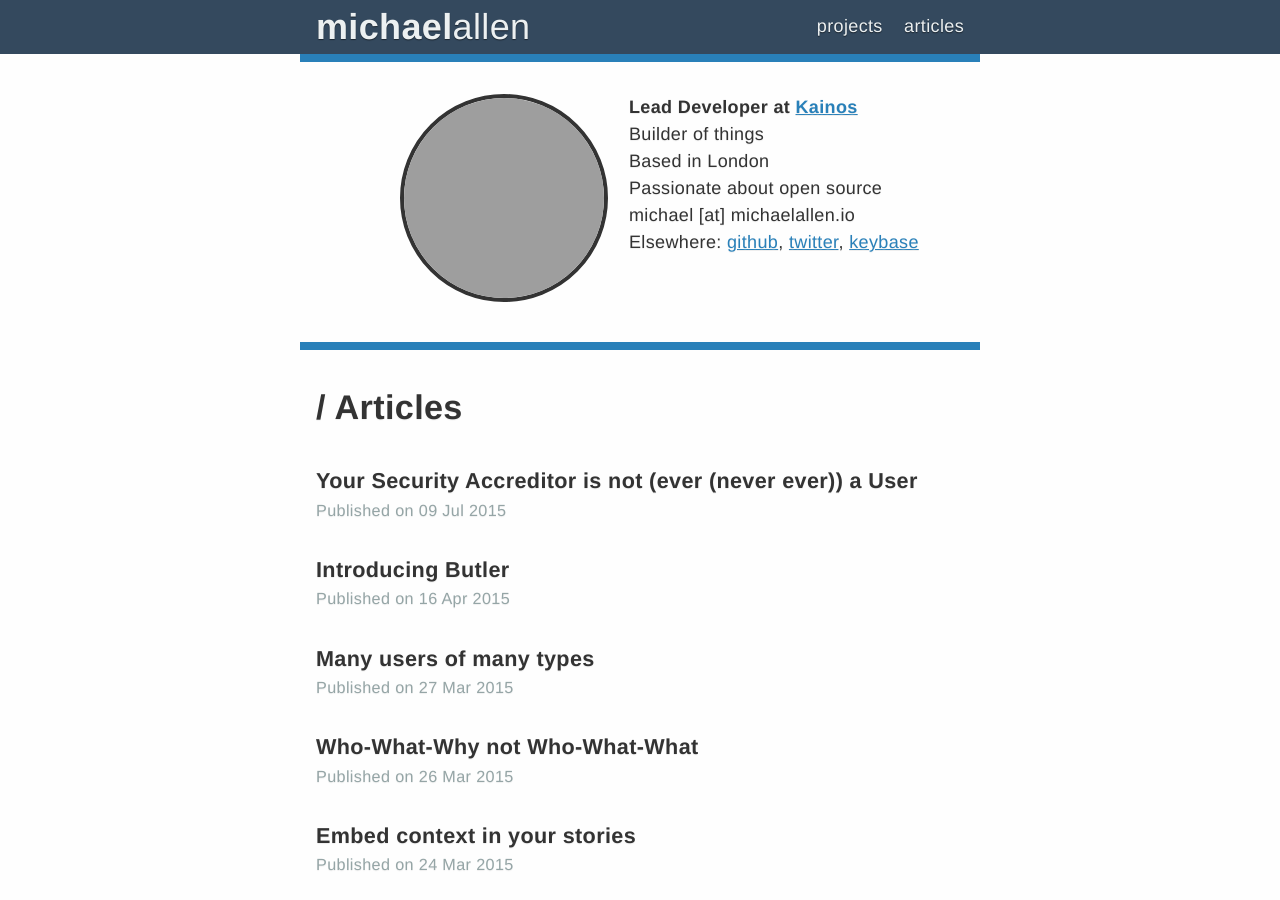
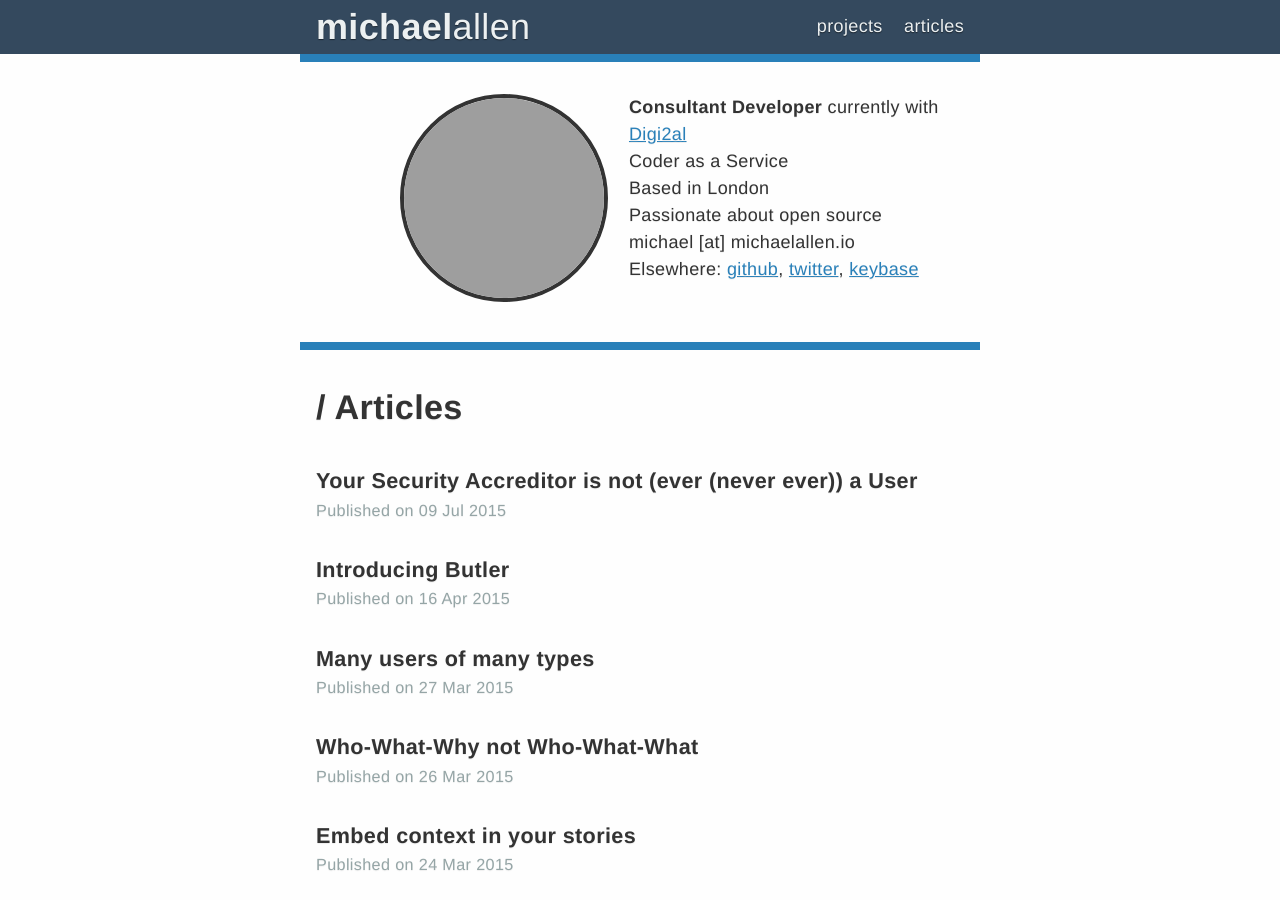
Before and after one commit to michaeldfallen/michaeldfallen.github.io, a Jekyll site: the page built from index.html, in a window 1280 px wide and 900 px high. Built offline with Jekyll 4.4.1, drawn with Linux system fonts in a browser that asks for light colours; grey boxes are pictures that could not be loaded.

Commit message:
Remove Kainos from my bio

```diff
--- a/_includes/flair.html
+++ b/_includes/flair.html
@@ -2,9 +2,12 @@
     <img src="https://s.gravatar.com/avatar/{{site.author.gravatar}}?size=200" alt="My Gravatar" rel="me">
 </section>
 <section class="contact">
-  <p><b>Lead Developer at <a href="https://www.kainos.com">Kainos</a></b></p>
   <p>
-    Builder of things
+    <b>Consultant Developer</b> currently with
+    <a href="http://www.digi2al.co.uk/">Digi2al</a>
+  </p>
+  <p>
+    Coder as a Service
   </p>
   <p>
     Based in London
```
Also changed, not shown: 1 other file.
